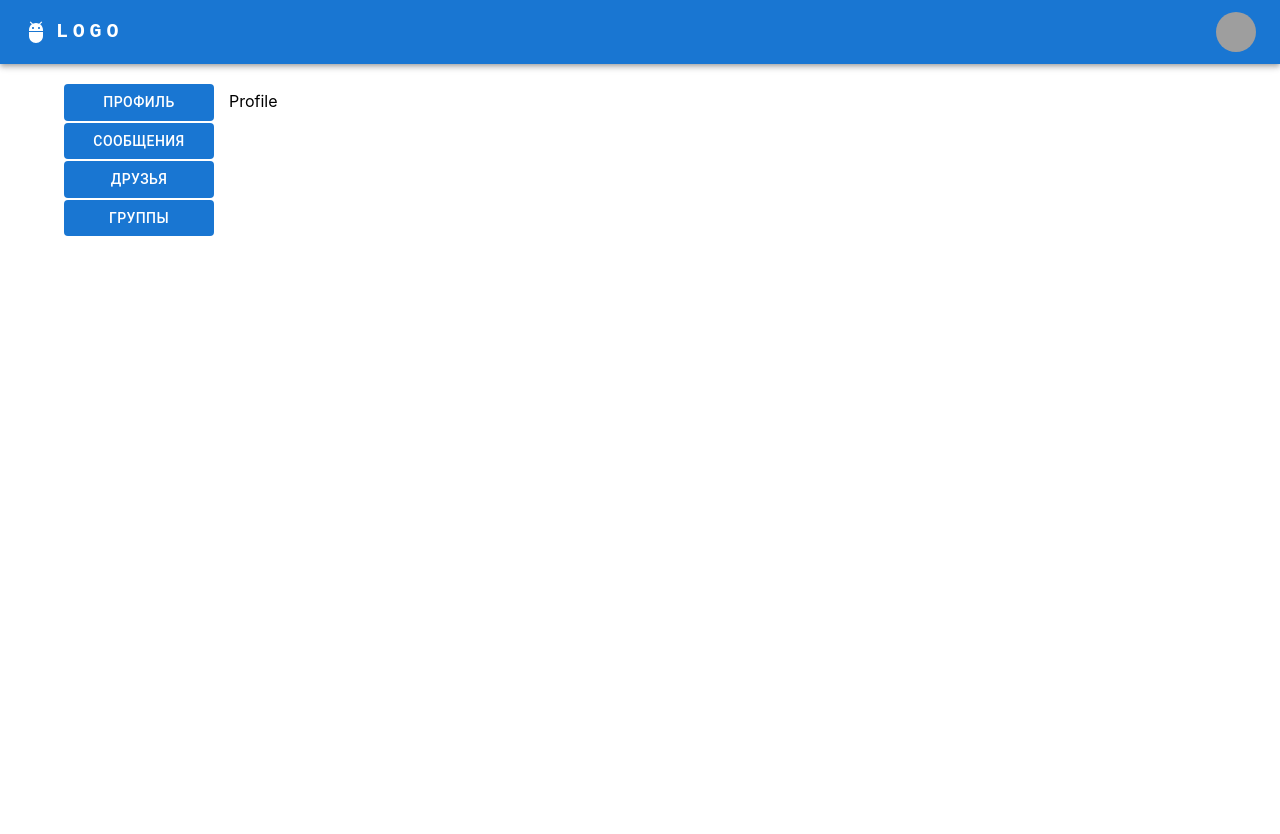
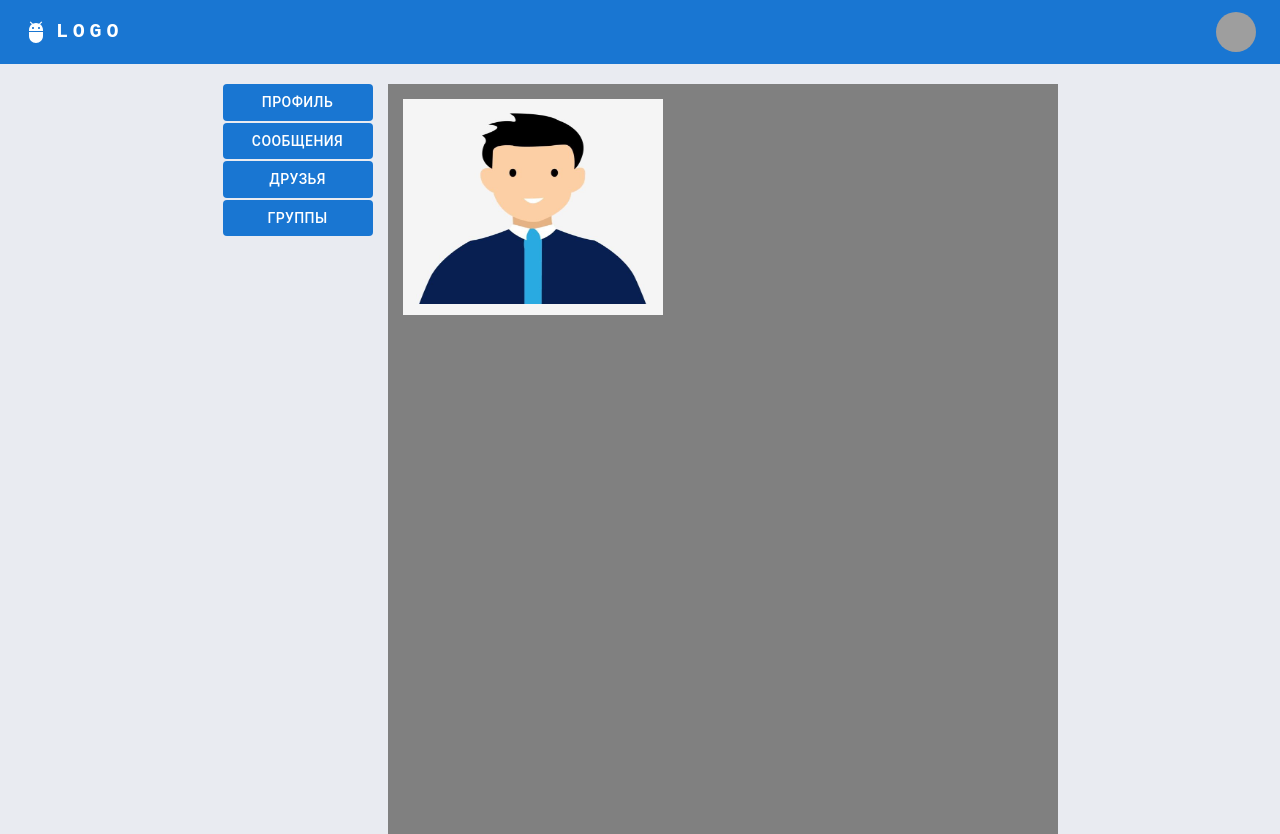
Before and after one commit to samthezpub/prepodov.net-frontend, a React (Create React App) app: page /profile in a window 1280 px wide. Before the commit the page ends 800 px from the top, so only its background shows below. Built offline with nearby package versions, Linux system fonts and the light colour scheme; grey boxes are pictures that could not be loaded.

Commit message:
Отображение аватара на странице

```diff
--- /dev/null
+++ b/src/CSS/CustomContainer.css
@@ -0,0 +1,5 @@
+
+.custom-container{
+    display: flex;
+    justify-content: center;
+}
--- a/src/Components/Profile.js
+++ b/src/Components/Profile.js
@@ -1,15 +1,30 @@
 import { Container } from '@mui/material';
 import {Nav} from '../Utils/Nav';
 import { SideBar } from '../Utils/SideBar';
+import { PageBlock } from '../Utils/PageBlock';
+import '../CSS/CustomContainer.css';
+import defaultAvatar from '../Images/standartavatar.jpg'
 
 export function Profile(params) {
     return (
         <div>
             <Nav></Nav>
-            <Container>
+
+            <div className='custom-container' style={{backgroundColor:"#E9EBF1", paddingTop:"20px"}}>
                 <SideBar></SideBar>
-                Profile
-            </Container>
+                <div style={{display:"flex", height:"90vh",width:"50%", backgroundColor:"grey", padding:"15px"}}>
+                    <div className='content' style={{width:"100%", height:"100%"}}>
+                        <div className='avatar_cover' style={{display:'flex', alignItems:"center", justifyContent:"center" , backgroundColor:"whitesmoke", maxWidth:"260px", height:"30%"}}>
+                            <img style={{width:"90%", height:"90%"}} src={defaultAvatar}></img>
+                        </div>
+
+                        <div className='main-block'>
+                            <div></div>
+                        </div>
+                    </div>
+                </div>
+            </div>
+
 
         </div>
     )
--- a/src/Utils/Nav.js
+++ b/src/Utils/Nav.js
@@ -36,7 +36,7 @@ export function Nav() {
   };
 
   return (
-    <AppBar style={{marginBottom:"20px"}} position="static">
+    <AppBar  position="static">
       <Container maxWidth="xl">
         <Toolbar disableGutters>
           <AdbIcon sx={{ display: { xs: 'none', md: 'flex' }, mr: 1 }} />
--- /dev/null
+++ b/src/Utils/PageBlock.js
@@ -0,0 +1 @@
+import { Container } from "@mui/material";
```
Also changed, not shown: src/Images/standartavatar.jpg (added).
